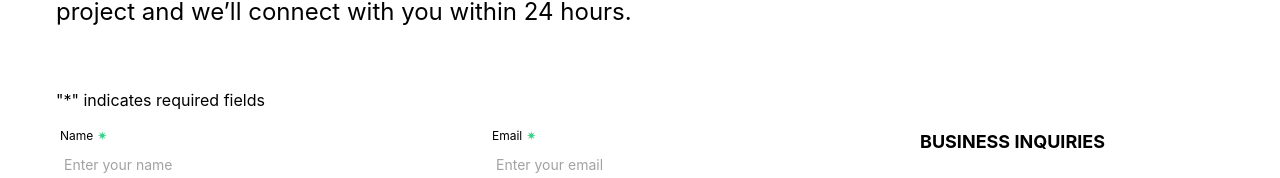
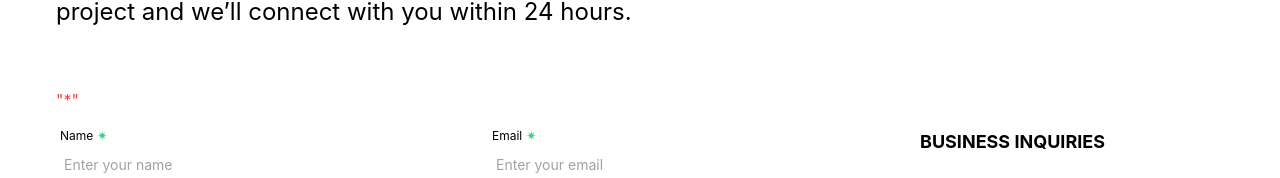
Before and after one commit to Summaiya-Begum/dyota-fullstack, a React (Create React App) app in the folder client/: page /email-form in a window 1280 px wide. Shown: the part 544-722 px from the top of the page. Built offline with nearby package versions, Linux system fonts and the light colour scheme.

Commit message:
Fix: input field error msg

```diff
--- a/client/src/components/EmailForm.tsx
+++ b/client/src/components/EmailForm.tsx
@@ -83,9 +83,13 @@ function EmailForm() {
         });
     };
 
-
     const handleSubmit = (e: any) => {
         e.preventDefault();
+
+        if (!formData.name || !formData.email || !formData.phone_number || !formData.services || !formData.location || !formData.organization || !formData.website || !formData.budget || !formData.summary) {
+            setError("Please fill out all required fields");
+            return;
+        } else {
             axios
                 .post("https://dyota-sendmail-api.onrender.com/mail/send", formData)
                 .then((response: any) => {
@@ -96,20 +100,15 @@ function EmailForm() {
                 .catch((error: any) => {
                     console.error("Form submission error:", error);
                 });
+
+        }
     };
-
-
-
-    // useEffect(() => {
-    //     console.log(formData, "formData");
-    // }, [formData,]);
-
 
     return (
 
         <>
 
-                { openModal && (
+            {openModal && (
                 <Modal message={success} onClose={handleCloseModal} />
             )}
 
@@ -149,7 +148,8 @@ function EmailForm() {
                 </div>
 
                 <div className="mt-10">
-                    <p className="py-4">"*" indicates required fields</p>
+                    <p className="py-4 text-red-500
+                    ">"*" {error}</p>
 
                     <div className="flex flex-col md:flex-col lg:flex-row justify-center gap-10 ">
                         <div>
```
Lines whose indentation alone changed are shown as unchanged.
